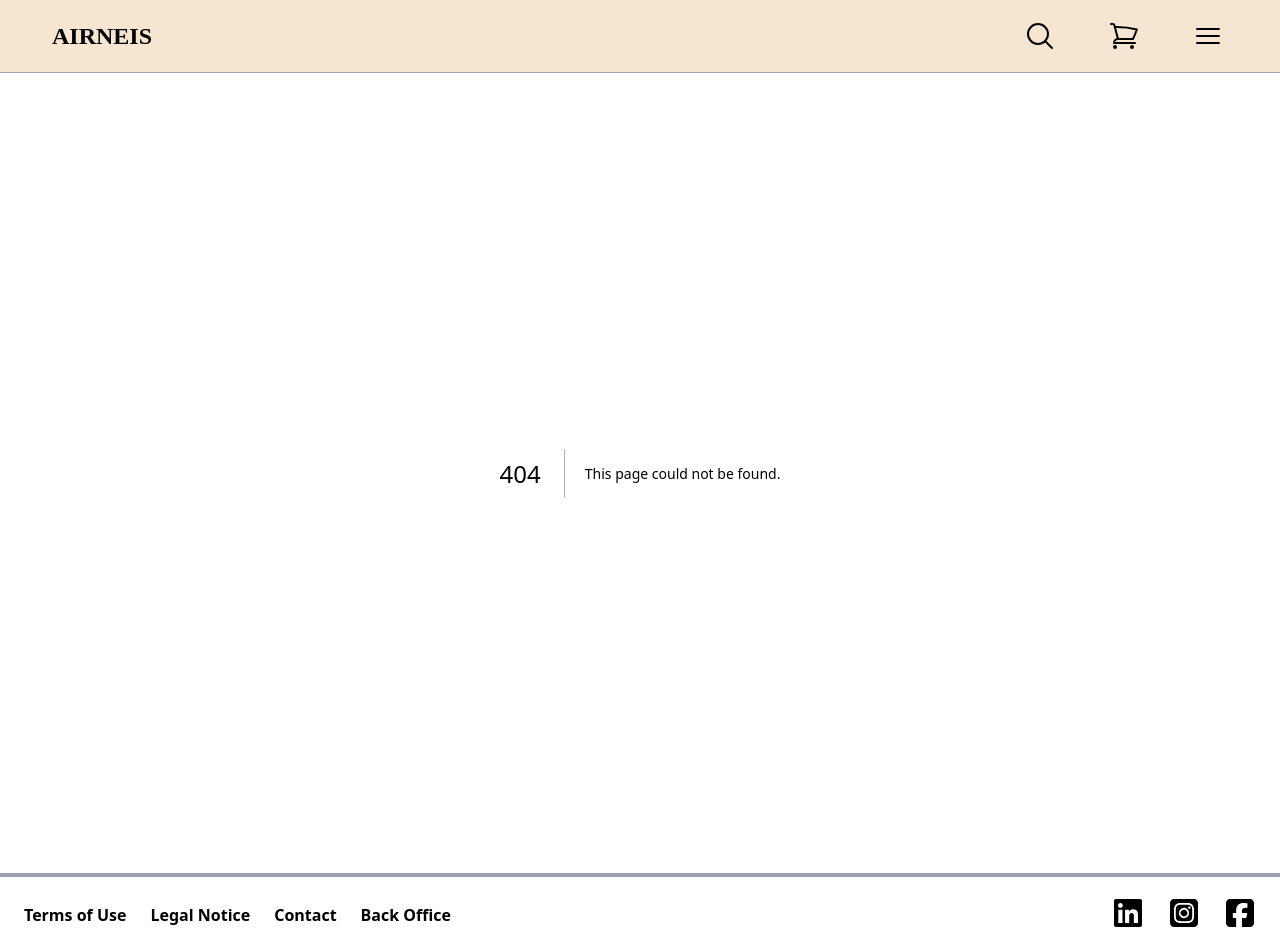
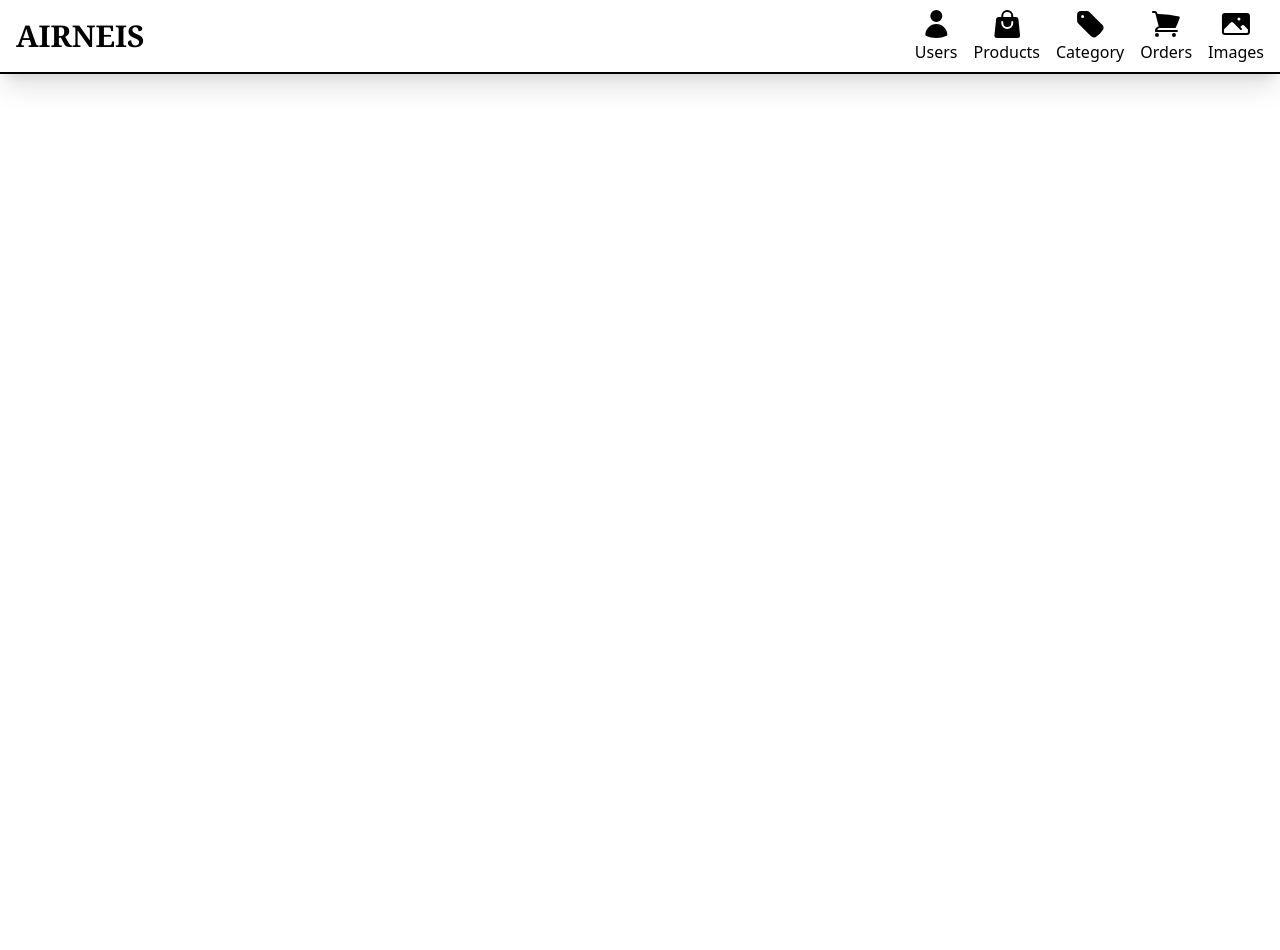
Before and after one commit to B3-Team6/e-commerce-project, a Next.js app: page /BackOffice in a window 1280 px wide. Before the commit this address had no page. Shown: the top 950 px of the page. After the commit the page ends 800 px from the top, so only its background shows below. Built offline with nearby package versions, Linux system fonts and the light colour scheme.

Commit message:
delete old layout

```diff
--- a/src/components/BackOffice/NavBarAdmin.jsx
+++ b/src/components/BackOffice/NavBarAdmin.jsx
@@ -1,7 +1,40 @@
+import { ShoppingCartIcon } from "@heroicons/react/24/solid"
+import { ShoppingBagIcon } from "@heroicons/react/24/solid"
+import { PhotoIcon } from "@heroicons/react/24/solid"
+import { UserIcon } from "@heroicons/react/24/solid"
+import { TagIcon } from "@heroicons/react/24/solid"
+
 const NavBarAdmin = () => {
   return (
     <>
-      <div>AIRNEIS</div>
+      <div className="flex justify-between border-b-2 border-black px-4 py-2 shadow-xl">
+        <div className="font-black text-3xl flex items-center font-serif">
+          AIRNEIS
+        </div>
+        <div className="flex gap-4">
+          <span className="flex flex-col">
+            <UserIcon className="h-8" />
+            Users
+          </span>
+          <span className="flex flex-col">
+            <ShoppingBagIcon className="h-8" />
+            Products
+          </span>
+          <span className="flex flex-col">
+            <TagIcon className="h-8" />
+            Category
+          </span>
+          <span className="flex flex-col">
+            <ShoppingCartIcon className="h-8" />
+            Orders
+          </span>
+
+          <span className="flex flex-col">
+            <PhotoIcon className="h-8" />
+            Images
+          </span>
+        </div>
+      </div>
     </>
   )
 }
--- a/src/components/Layout/Footer.jsx
+++ b/src/components/Layout/Footer.jsx
@@ -19,7 +19,7 @@ const Footer = () => {
         <Link href="contact" className="hover:underline">
           Contact
         </Link>
-        <Link href="backOffice" className="hover:underline">
+        <Link href="BackOffice" className="hover:underline">
           Back Office
         </Link>
       </div>
--- /dev/null
+++ b/src/pages/BackOffice/index.jsx
@@ -0,0 +1,20 @@
+import Head from "next/head"
+
+import LayoutAdmin from "@/components/BackOffice/LayoutAdmin"
+
+const BackOffice = () => {
+  return (
+    <>
+      <Head>
+        <title>Back Office</title>
+        <meta name="description" content="Terms of Use page" />
+        <meta name="viewport" content="width=device-width, initial-scale=1" />
+        <link rel="icon" href="/favicon.ico" />
+      </Head>
+    </>
+  )
+}
+BackOffice.getLayout = function getLayout(page) {
+  return <LayoutAdmin>{page}</LayoutAdmin>
+}
+export default BackOffice
--- a/src/pages/backOffice.jsx
+++ /dev/null
@@ -1,47 +0,0 @@
-import Head from "next/head"
-import { ShoppingCartIcon } from "@heroicons/react/24/solid"
-import { ShoppingBagIcon } from "@heroicons/react/24/solid"
-import { PhotoIcon } from "@heroicons/react/24/solid"
-import { UserIcon } from "@heroicons/react/24/solid"
-import { TagIcon } from "@heroicons/react/24/solid"
-import LayoutAdmin from "@/components/BackOffice/LayoutAdmin"
-
-const BackOffice = () => {
-  return (
-    <>
-      <Head>
-        <title>Back Office</title>
-        <meta name="description" content="Terms of Use page" />
-        <meta name="viewport" content="width=device-width, initial-scale=1" />
-        <link rel="icon" href="/favicon.ico" />
-      </Head>
-      <div className="font-black flex justify-center text-2xl">Back Office</div>
-      <div>
-        <span className="flex items-center">
-          <ShoppingCartIcon className="h-10" />
-          Orders
-        </span>
-        <span>
-          <ShoppingBagIcon className="h-10" />
-          Products
-        </span>
-        <span>
-          <PhotoIcon className="h-10" />
-          Images
-        </span>
-        <span>
-          <UserIcon className="h-10" />
-          Users
-        </span>
-        <span>
-          <TagIcon className="h-10" />
-          Category
-        </span>
-      </div>
-    </>
-  )
-}
-BackOffice.getLayout = function getLayout(page) {
-  return <LayoutAdmin>{page}</LayoutAdmin>
-}
-export default BackOffice
```
